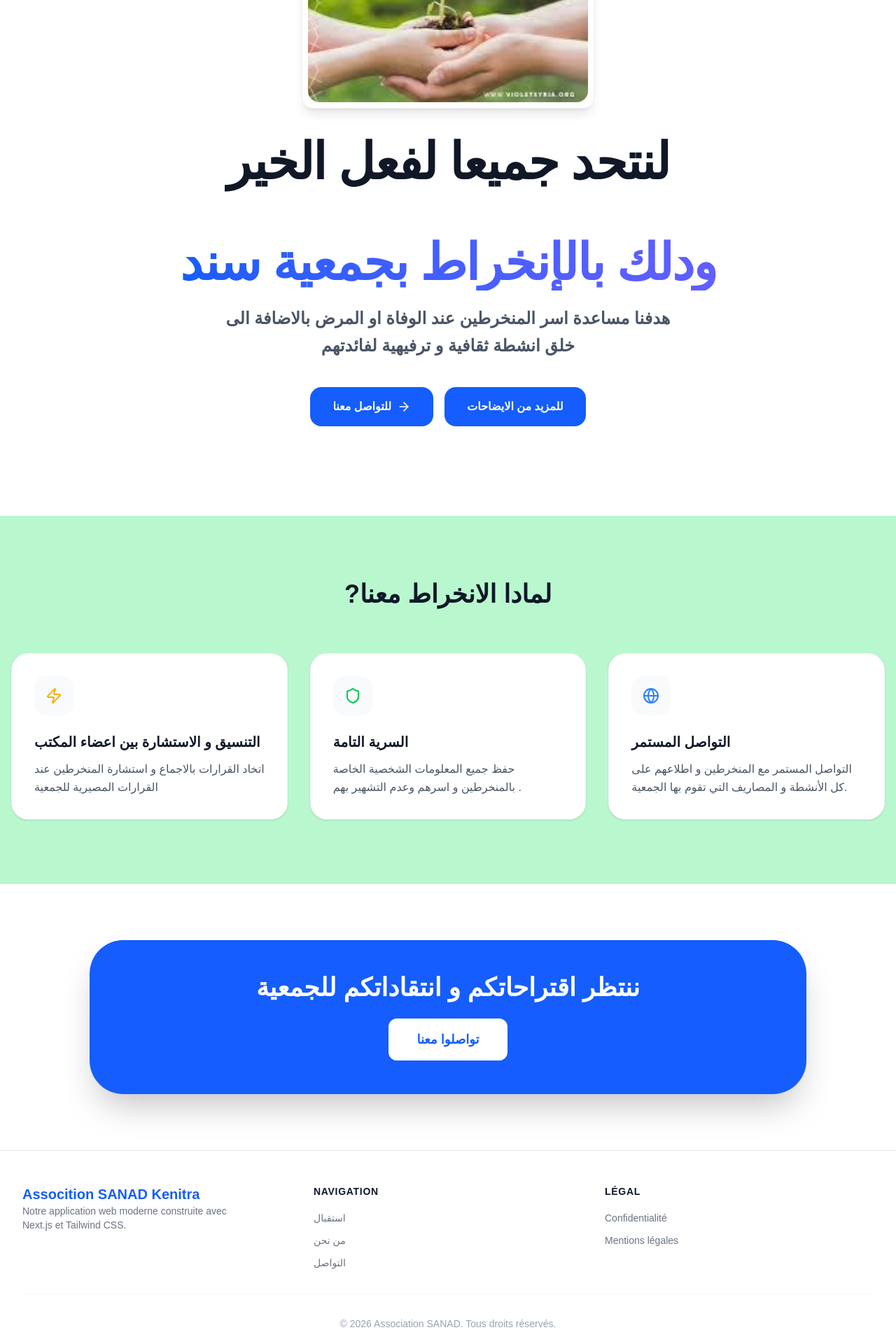
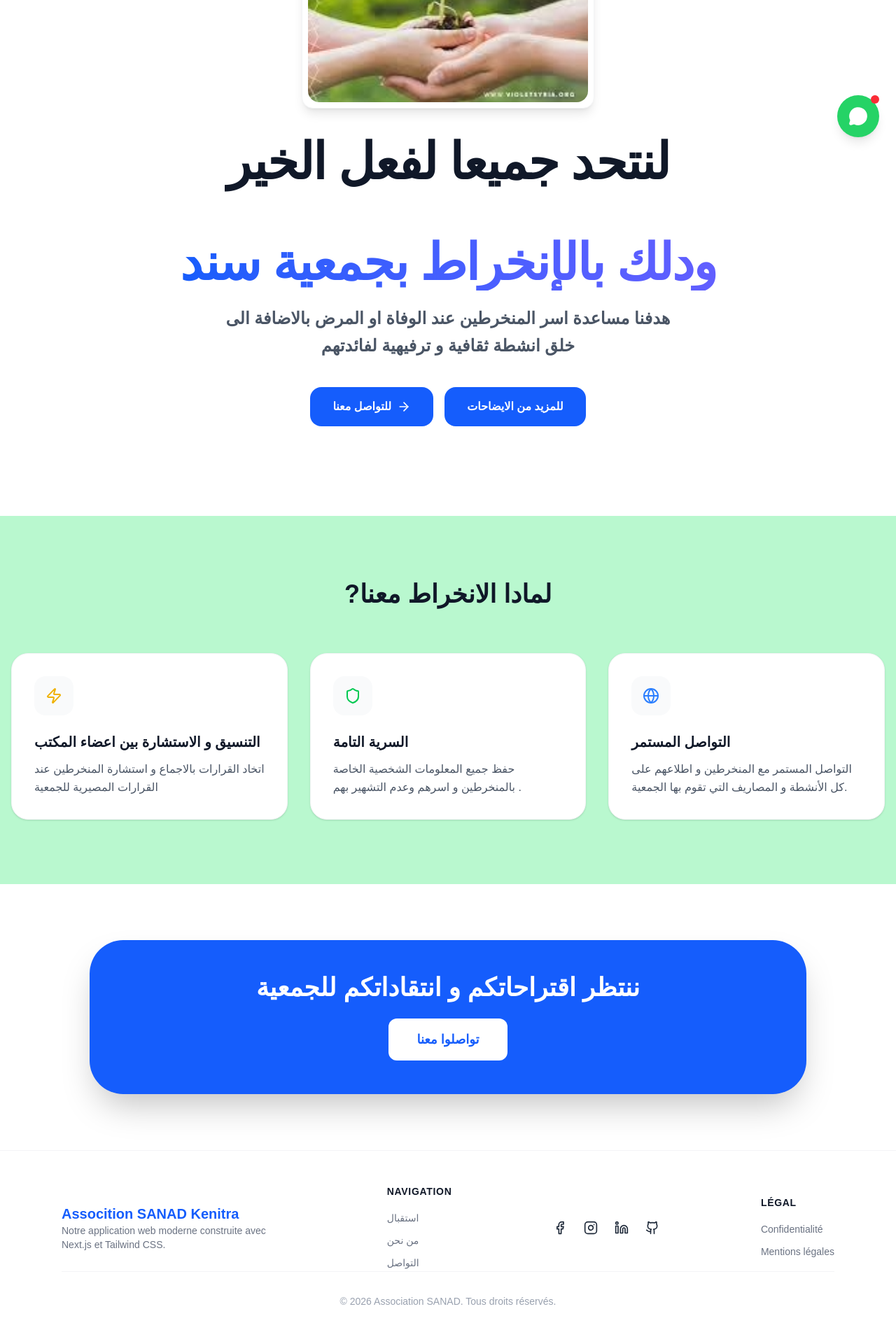
Before and after one commit to Mousl65/mousliman, a Next.js app: page / in a window 1280 px wide. Shown: the part 580-2500 px from the top of the page at 70% size. Built offline with nearby package versions, Linux system fonts and the light colour scheme; no server answers.

Commit message:
Feat: installation du slider de projets avec images locales

```diff
--- a/app/components/Footer.tsx
+++ b/app/components/Footer.tsx
@@ -1,13 +1,20 @@
 import Link from 'next/link';
+import { Facebook, Instagram, Linkedin, Github, Mail } from 'lucide-react';
+
 
 export default function Footer() {
   const currentYear = new Date().getFullYear();
+  const socialLinks = [
+    { name: 'Facebook', href: 'https://facebook.com/ton-profil', icon: <Facebook size={20} />, color: 'hover:text-blue-600' },
+    { name: 'Instagram', href: 'https://instagram.com/ton-profil', icon: <Instagram size={20} />, color: 'hover:text-pink-600' },
+    { name: 'LinkedIn', href: 'https://linkedin.com/in/ton-profil', icon: <Linkedin size={20} />, color: 'hover:text-blue-700' },
+    { name: 'GitHub', href: 'https://github.com/ton-username', icon: <Github size={20} />, color: 'hover:text-gray-900' },
+  ];
 
   return (
-    <footer className="bg-white border-t border-gray-200 pt-12 pb-8">
-      <div className="max-w-7xl mx-auto px-4 sm:px-6 lg:px-8">
-        <div className="grid grid-cols-1 md:grid-cols-3 gap-8 mb-8">
-
+   <footer className="bg-white border-t border-gray-100 py-12">
+      <div className="max-w-6xl mx-auto px-6">
+        <div className="flex flex-col md:flex-row justify-between items-center gap-8">
           {/* Section 1: Branding */}
           <div className="space-y-4">
             <Link href="/" className="text-xl font-bold text-blue-600">
@@ -36,6 +43,22 @@ export default function Footer() {
             </ul>
           </div>
 
+          {/* Liens Réseaux Sociaux */}
+          <div className="flex gap-6">
+            {socialLinks.map((social) => (
+              <a
+                key={social.name}
+                href={social.href}
+                target="_blank"
+                rel="noopener noreferrer"
+                className={`text-gray-800 transition-colors duration-300 ${social.color}`}
+                aria-label={social.name}
+              >
+                {social.icon}
+              </a>
+            ))}
+          </div>
+
           {/* Section 3: Légal */}
           <div>
             <h3 className="text-sm font-semibold text-gray-900 uppercase tracking-wider mb-4">
@@ -58,6 +81,8 @@ export default function Footer() {
             © {currentYear} Association SANAD. Tous droits réservés.
           </p>
         </div>
+
+
       </div>
     </footer>
   );
--- /dev/null
+++ b/app/components/WhatsAppButton.tsx
@@ -0,0 +1,31 @@
+"use client";
+import { MessageCircle } from 'lucide-react';
+
+export default function WhatsAppButton() {
+  // Remplace par ton vrai numéro (format international sans le +)
+  const phoneNumber = "212661899492";
+  const message = "Bonjour ! Je suis intéressé par vos services.";
+  const whatsappUrl = `https://wa.me/${phoneNumber}?text=${encodeURIComponent(message)}`;
+
+  return (
+    <a
+      href={whatsappUrl}
+      target="_blank"
+      rel="noopener noreferrer"
+      className="fixed bottom-6 right-6 z-50 bg-[#25D366] text-white p-4 rounded-full shadow-lg hover:scale-110 transition-transform duration-300 flex items-center justify-center group"
+      aria-label="Contactez-nous sur WhatsApp"
+    >
+      {/* Petit texte qui apparaît au survol sur PC */}
+      <span className="max-w-0 overflow-hidden group-hover:max-w-xs group-hover:ml-2 transition-all duration-500 ease-in-out whitespace-nowrap text-sm font-medium">
+        Discuter avec nous
+      </span>
+      <MessageCircle size={28} fill="currentColor" />
+
+      {/* Notification "ping" animée pour attirer l'œil */}
+      <span className="absolute top-0 right-0 flex h-3 w-3">
+        <span className="animate-ping absolute inline-flex h-full w-full rounded-full bg-white opacity-75"></span>
+        <span className="relative inline-flex rounded-full h-3 w-3 bg-red-500"></span>
+      </span>
+    </a>
+  );
+}
--- a/app/layout.tsx
+++ b/app/layout.tsx
@@ -2,6 +2,7 @@ import type { Metadata } from 'next';
 import { Inter } from 'next/font/google';
 import './globals.css';
 import Navbar from './components/Navbar';
+import WhatsAppButton from './components/WhatsAppButton';
 import Footer from './components/Footer';
 const inter = Inter({ subsets: ['latin'] });
 
@@ -27,6 +28,9 @@ export default function RootLayout({
         </main>
 
         <Footer />
+
+        {/* Le bouton WhatsApp apparaîtra par-dessus tout le contenu */}
+        <WhatsAppButton />
       </body>
     </html>
   );
```
